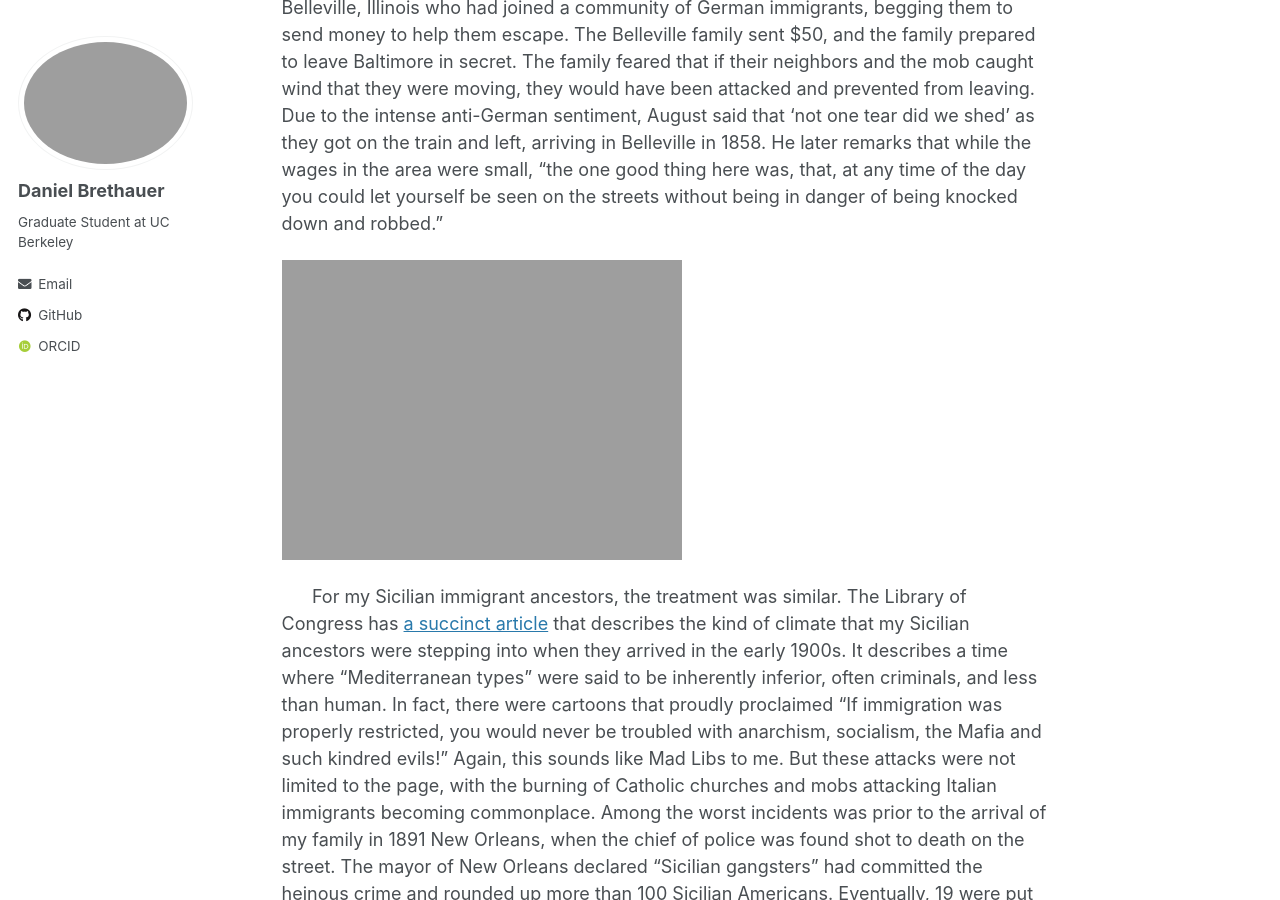
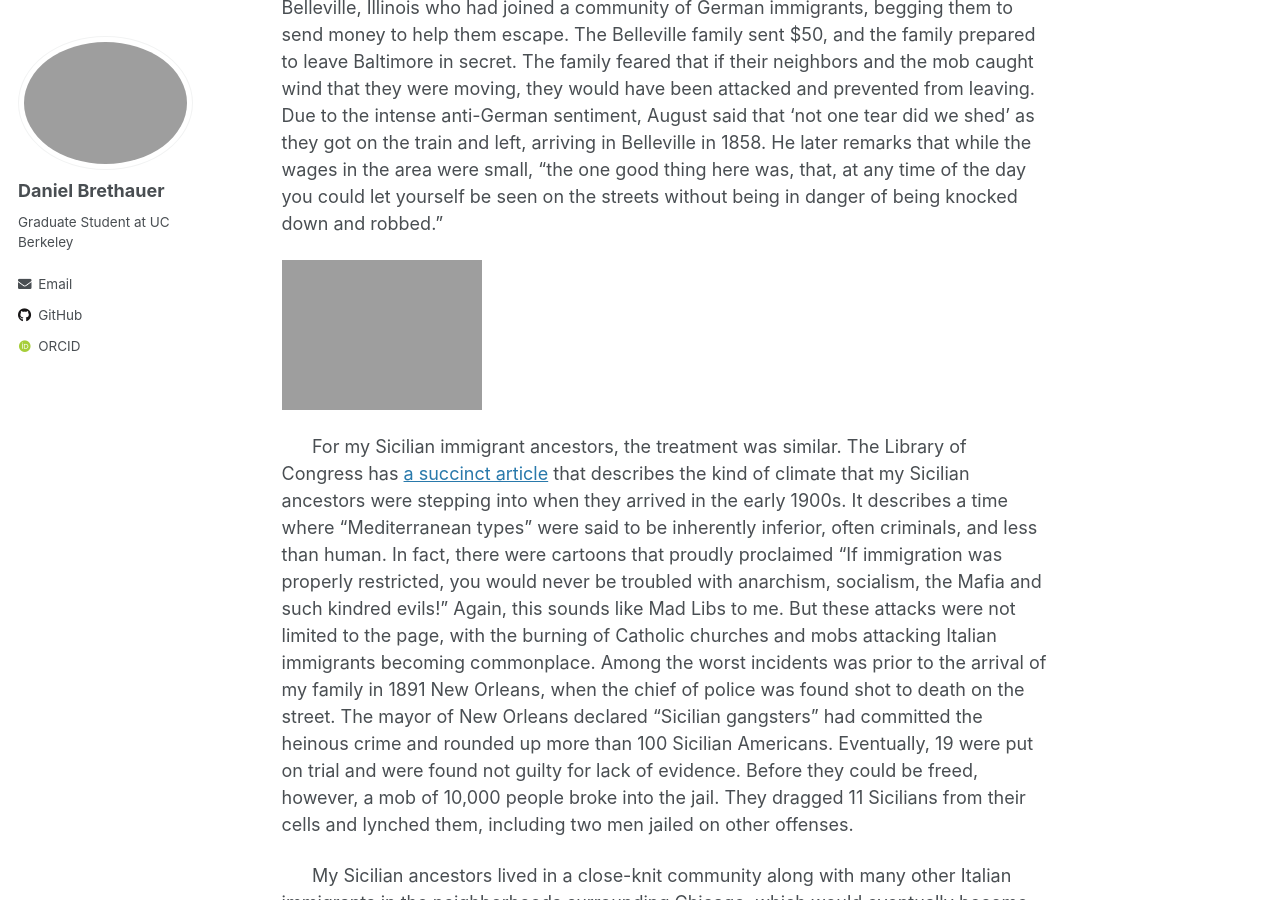
Before and after one commit to dbrethauer/dbrethauer.github.io, a Jekyll site: the page built from _pages/familyhistory.md, in a window 1280 px wide and 900 px high, scrolled down 2899 px. Built offline with Jekyll 4.4.1, drawn with Linux system fonts in a browser that asks for light colours; some web fonts are replaced.

Commit message:
Update familyhistory.md

```diff
--- a/_pages/familyhistory.md
+++ b/_pages/familyhistory.md
@@ -18,7 +18,7 @@ title: "Family History"
 
 &nbsp;&nbsp;&nbsp;&nbsp;&nbsp;&nbsp;Wilhelm refused to drop the case, and August does not say much about the trial itself other than it came and went with the neighbor being sentenced to one year in prison, which, as August wrote, caused the neighbor’s mob to seek revenge. Before the neighbor’s mob could enact that revenge, Wilhelm wrote to some family members in Belleville, Illinois who had joined a community of German immigrants, begging them to send money to help them escape. The Belleville family sent $50, and the family prepared to leave Baltimore in secret. The family feared that if their neighbors and the mob caught wind that they were moving, they would have been attacked and prevented from leaving. Due to the intense anti-German sentiment, August said that ‘not one tear did we shed’ as they got on the train and left, arriving in Belleville in 1858. He later remarks that while the wages in the area were small, “the one good thing here was, that, at any time of the day you could let yourself be seen on the streets without being in danger of being knocked down and robbed.”
 
-![A picture from my mother's maternal grandparent's wedding, Angelina and Antonio Pavia](../images/research/AngelinaPanicolaPavia+AntonioPavia.jpeg)
+<img src="../images/research/AngelinaPanicolaPavia+AntonioPavia.jpeg" alt="A picture from my mother's maternal grandparent's wedding, Angelina and Antonio Pavia" width="200"/>
 
 &nbsp;&nbsp;&nbsp;&nbsp;&nbsp;&nbsp;For my Sicilian immigrant ancestors, the treatment was similar. The Library of Congress has [a succinct article](https://www.loc.gov/classroom-materials/immigration/italian/under-attack/) that describes the kind of climate that my Sicilian ancestors were stepping into when they arrived in the early 1900s. It describes a time where “Mediterranean types” were said to be inherently inferior, often criminals, and less than human. In fact, there were cartoons that proudly proclaimed “If immigration was properly restricted, you would never be troubled with anarchism, socialism, the Mafia and such kindred evils!” Again, this sounds like Mad Libs to me. But these attacks were not limited to the page, with the burning of Catholic churches and mobs attacking Italian immigrants becoming commonplace. Among the worst incidents was prior to the arrival of my family in 1891 New Orleans, when the chief of police was found shot to death on the street. The mayor of New Orleans declared "Sicilian gangsters" had committed the heinous crime and rounded up more than 100 Sicilian Americans. Eventually, 19 were put on trial and were found not guilty for lack of evidence. Before they could be freed, however, a mob of 10,000 people broke into the jail. They dragged 11 Sicilians from their cells and lynched them, including two men jailed on other offenses.
 
```
